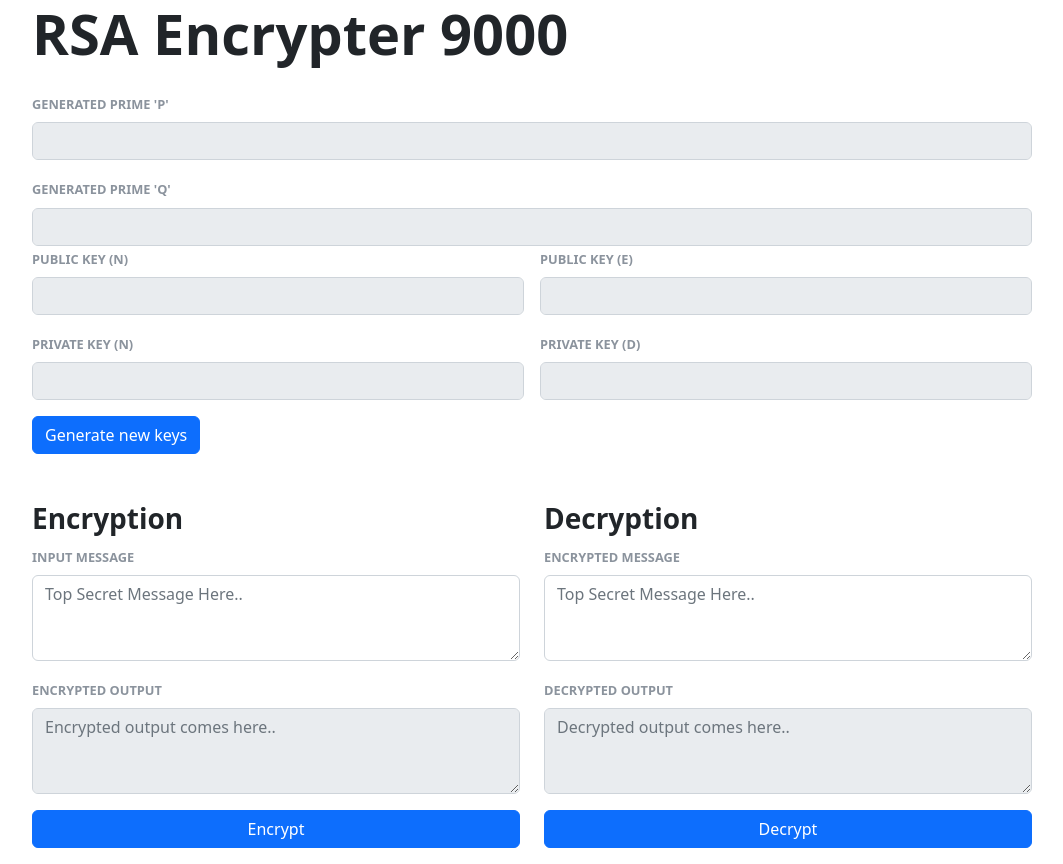
After one commit to AstroTitanus/RSA, a Flask app: template templates/rsa.html in a window 1280 px wide. The commit adds this page. Shown: the whole page, without its empty margins (108-1171 px from the left). Run offline with Flask 2, Linux system fonts and the light colour scheme; the template is opened without the code that fills it, so the values that code supplies are empty.

Commit message:
version 1.0 finished

```diff
--- a/app.py
+++ b/app.py
@@ -1,104 +1,97 @@
 # Importing
-from flask import Flask, render_template, request, send_file, redirect
-from werkzeug.utils import secure_filename
-import os
-import sys
-
+from flask import Flask, render_template, request
 
 # Importing custom libs
 from lib.rsa import RSA
 
-
 # Env setup
 app = Flask(__name__)
 
+# Mini helper
+def get_missing_data(data_arr, expected_arr):
+    missing = []
+    for expected_item in expected_arr:
+        if expected_item not in data_arr:
+            missing.append(f"Oops, {expected_item} seems to be missing.")
+
+    return missing
+
+def get_clear_data():
+    rsa = RSA()
+    data = {}
+    data['prime_p'] = rsa.primes['p']
+    data['prime_q'] = rsa.primes['q']
+    data['public_key_n'] = rsa.public_key[0]
+    data['public_key_e'] = rsa.public_key[1]
+    data['private_key_n'] = rsa.private_key[0]
+    data['private_key_d'] = rsa.private_key[1]
+
+    return data
+
 
 # Flask endpoints
-@app.route('/', methods=["GET"])
+@app.route('/', methods=["GET", "POST"])
 def main_page():
+    # GET REQUEST
     if request.method == 'GET':
-        return render_template("choice.html")
+        data = get_clear_data()
+        return render_template("rsa.html", data = data)
 
+    # POST REQUEST
+    # Missing data handling
+    print(request.form.keys())
+    missing_data_errors = get_missing_data(request.form.keys(), ['action','prime_p', 'prime_q', 'public_key_n', 'public_key_e', 'private_key_n', 'private_key_d'])
+    if missing_data_errors != []:
+        data = get_clear_data()
+        return render_template("rsa.html", data = data, errors = missing_data_errors)
 
-@app.route('/encrypt', methods=["GET", "POST"])
-def encode():
-    if request.method == 'GET':
-        return render_template("encode.html", error_data = {})
+    # Getting data
+    action = request.form.get('action')
+    prime_p = request.form.get('prime_p')
+    prime_q = request.form.get('prime_q')
 
-    # First validate input data
-    validity, error_data = validate_input_encode(request.form, request.files)
-    if not validity:
-        return render_template("encode.html", error_data = error_data, was_validated = "was-validated")
+    public_key_n = request.form.get('public_key_n')
+    public_key_e = request.form.get('public_key_e')
+    private_key_n = request.form.get('private_key_n')
+    private_key_d = request.form.get('private_key_d')
+    # Should check if public and private n are equal
 
-    # At this point we are sure the data is valid
-    image = request.files["image"]
-    message = request.form["message"]
+    # TODO: Should check if inputs are really valid numbers
+    public_key = (int(public_key_n), int(public_key_e))
+    private_key = (int(private_key_n), int(private_key_d))
 
-    # Remove old image/s
-    remove_all_from_dir("images")
-    remove_all_from_dir("encoded_images")
+    # Format data output
+    data = {}
+    data['prime_p'] = prime_p
+    data['prime_q'] = prime_q
+    data['public_key_n'] = public_key_n
+    data['public_key_e'] = public_key_e
+    data['private_key_n'] = private_key_n
+    data['private_key_d'] = private_key_d
 
-    # Save new image
-    img_path = os.path.join(app.config['UPLOAD_FOLDER'], secure_filename(image.filename))
-    image.save(img_path)
+    # Encrypting
+    rsa = RSA()
+    if action.lower() == 'encrypt':
+        data['to_encrypt'] = request.form.get('to_encrypt')
+        try:
+            encrypted = rsa.encrypt(data['to_encrypt'], public_key)
+        except Exception as e:
+            data = get_clear_data()
+            return render_template("rsa.html", data = data, errors = ['Oops, something went wrong while encrypting. Try again!'])
+        data['encrypted'] = encrypted
 
-    # Generate encoded image
-    encoded_img_name = secure_filename(image.filename).split('.')[0] + "_encoded.png"
-    encoded_img_path = f"encoded_images/{encoded_img_name}"
-    try:
-        result = encode_to_img(img_path, message, encoded_img_path)
-        if result != None and "ERROR" in result:
-            return render_template("error.html", error_message = result)
-    except:
-        return render_template("error.html", error_message = "Oops, this wasn't supposed to happen. Try again.")
+    # Decrypting
+    elif action.lower() == 'decrypt':
+        data['to_encrypt'] = request.form.get('to_encrypt')
+        data['encrypted'] = request.form.get('to_decrypt')
+        try:
+            decrypted = rsa.decrypt(data['encrypted'], private_key)
+        except Exception as e:
+            data = get_clear_data()
+            return render_template("rsa.html", data = data, errors = ['Oops, something went wrong while decrypting. Try again!'])
+        data['decrypted'] = decrypted
 
-    img_capacity = get_img_capacity(img_path)
-    if type(img_capacity) != int and  "ERROR" in img_capacity:
-        return render_template("error.html", error_message = img_capacity)
-
-    return render_template("encode_success.html", img_capacity = img_capacity, download_path = encoded_img_path)
-
-
-@app.route('/decode', methods=["GET", "POST"])
-def decode():
-    if request.method == 'GET':
-        return render_template("decode.html", error_data = {})
-
-    # First validate input data
-    validity, error_data = validate_input_decode(request.files)
-    if not validity:
-        return render_template("decode.html", error_data = error_data, was_validated = "was-validated")
-
-    # At this point we are sure the data is valid
-    image = request.files["image"]
-
-    # Remove old image/s
-    remove_all_from_dir("images_to_decode")
-
-    # Decode message from encoded image
-    img_path = os.path.join("images_to_decode", secure_filename(image.filename))
-    image.save(img_path)
-    try:
-        message = decode_from_img(img_path)
-    except:
-        return render_template("error.html", error_message = "Oops, this wasn't supposed to happen. Try again.")
-
-    return render_template("decode.html", decoded_message = message, error_data = {})
-
-
-@app.route('/download', methods=["GET"])
-def download():
-    if request.method == 'GET':
-        encoded_img_path = request.args.get("path")
-
-        if encoded_img_path.strip() == "":
-            return render_template("error.html", error_message = "Oh no, the path to the image looked very empty. Try again.")
-
-        try:
-            return send_file(encoded_img_path, as_attachment=True)
-        except:
-            return render_template("error.html", error_message = "Gosh, looks like the file you are looking for is not here.")
-
+    return render_template('rsa.html', data=data)
 
 if __name__ == "__main__":
-    app.run(debug=True)
+    app.run()
--- a/static/custom.css
+++ b/static/custom.css
@@ -1,5 +1,6 @@
 .custom-max-width {
-    max-width: 450px;
+    max-width: 1000px;
+    width: 100%;
 }
 
 #app-name {
@@ -18,3 +19,7 @@
 .custom-container-center {
     margin: 0 auto;
 }
+
+h3 {
+    font-weight: 700;
+}
--- /dev/null
+++ b/static/custom.js
@@ -0,0 +1,118 @@
+$(() => {
+
+
+    function getLanguage() {
+        let lang = $("#lang").text();
+        if (lang) return lang;
+        return undefined;
+    }
+
+
+    function getMode() {
+        let mode = $("#matrix-label").val();
+        return mode;
+    }
+
+
+    // function getUnusedLetters(tableId) {
+    //     let unusedLetters = CURR_ALPHABET;
+    //     let tableAlphabet = getTableData(tableId);
+    //     tableAlphabet.forEach(row => {
+    //         row.forEach(letter => {
+    //             unusedLetters = unusedLetters.filter(alph_letter => alph_letter != letter);
+    //         });
+    //     });
+    //     return unusedLetters
+    // }
+
+
+    // function updateUnusedPrint(unused) {
+    //     let unusedOut = unused.length != 0 ? unused.join(", ") : "✅ All alphabet characters are used.";
+    //     $("#unused-letters").text(unusedOut);
+    // }
+
+
+    // function getTableData(tableId) {
+    //     var myTableArray = [];
+
+    //     $(`table#${tableId} tr`).each(function() {
+    //         var arrayOfThisRow = [];
+    //         var tableData = $(this).find('td');
+    //         if (tableData.length > 0) {
+    //             tableData.each(function() { arrayOfThisRow.push($(this).text().toUpperCase()); });
+    //             myTableArray.push(arrayOfThisRow);
+    //         }
+    //     });
+
+    //     return myTableArray;
+    // }
+
+
+    // function setTableListeners(tableId, alphabet) {
+    //     $(`table#${tableId} tr`).each(function() {
+    //         var tableData = $(this).find('td');
+    //         if (tableData.length > 0) {
+    //             tableData.each(function() {
+    //                 $(this).on("input", function(e) {
+
+    //                     // Setup
+    //                     let text = $(this).text();
+    //                     let inputLetter = e.originalEvent.data;
+    //                     inputLetter = inputLetter == undefined ? undefined : inputLetter.toUpperCase();
+
+    //                     // Dont allow input except for valid alphabet characters
+    //                     if (alphabet.includes(inputLetter)) {
+    //                         $(this).text(inputLetter);
+    //                     } else {
+    //                         $(this).text("-");
+    //                     }
+
+    //                     // Refresh unused characters
+    //                     let unused = getUnusedLetters(tableId);
+    //                     updateUnusedPrint(unused);
+
+    //                 });
+    //             });
+    //         }
+    //     });
+
+    // }
+
+    // function setDecryptWithAlphabet(mode) {
+    //     let el = $('#decrypt-with-alphabet');
+    //     let tableDataStr = JSON.stringify(getTableData('alphabet-matrix'));
+    //     let langParam = '';
+    //     if (mode == "ADFGX") {
+    //         if (getLanguage() == 'SK') langParam = 'lang=SK&';
+    //         else if (getLanguage() == 'CZ') langParam = 'lang=CZ&';
+    //     }
+    //     el.attr("href", `/decrypt?mode=${mode}&${langParam}alphabet=${tableDataStr}`);
+    // }
+
+    // // Default alphabet
+    // CURR_ALPHABET = ALPHABET_LONG;
+
+    // // Set alphabet according to mode
+    // let mode = getMode();
+    // if (mode == "ADFGX") {
+    //     if (getLanguage() == 'SK') CURR_ALPHABET = ALPHABET_SK;
+    //     else if (getLanguage() == 'CZ') CURR_ALPHABET = ALPHABET_CZ;
+    // }
+
+    // // Set input listeners to all td
+    // setTableListeners("alphabet-matrix", CURR_ALPHABET);
+
+    // // Print initial unused characters
+    // let unused = getUnusedLetters("alphabet-matrix");
+    // updateUnusedPrint(unused);
+
+    // // Set href on decrypt with alphabet links
+    // setDecryptWithAlphabet(mode);
+
+    $('#form').submit((e) => {
+        let action = e.originalEvent.submitter.innerText;
+        let customInput = $("<input>", { type: "hidden", name: "action", value: action });
+        $('#form').append(customInput);
+    });
+
+});
--- a/templates/base_layout.html
+++ b/templates/base_layout.html
@@ -7,6 +7,7 @@
     <script src="https://cdn.jsdelivr.net/npm/bootstrap@5.2.2/dist/js/bootstrap.bundle.min.js" integrity="sha384-OERcA2EqjJCMA+/3y+gxIOqMEjwtxJY7qPCqsdltbNJuaOe923+mo//f6V8Qbsw3" crossorigin="anonymous"></script>
     <script src="https://code.jquery.com/jquery-3.6.1.min.js" integrity="sha256-o88AwQnZB+VDvE9tvIXrMQaPlFFSUTR+nldQm1LuPXQ=" crossorigin="anonymous"></script>
     <link href="{{ url_for('static', filename='custom.css') }}" rel="stylesheet">
+    <script src="{{ url_for('static', filename='custom.js') }}"></script>
     <meta http-equiv="X-UA-Compatible" content="IE=edge">
     <meta name="viewport" content="width=device-width, initial-scale=1.0">
     <title>Decode</title>
--- /dev/null
+++ b/templates/rsa.html
@@ -0,0 +1,107 @@
+{% extends "base_layout.html" %}
+
+{% block heading %}
+    <div class="heading-container mb-4">
+        <h1 id="app-name">RSA Encrypter 9000</h1>
+    </div>
+{% endblock heading %}
+
+{% block content %}
+    <form action="/" method="post" enctype="multipart/form-data" id="form" class="{{ was_validated }}">
+
+        {% for error in errors %}
+        <div class="alert alert-danger text-center" role="alert">
+            {{ error }}
+        </div>
+        {% endfor %}
+
+        <div class="mb-3">
+            <label for="formFile" class="form-label">Generated prime 'p'</label>
+            <input class="form-control" type="text" value="{{ data['prime_p'] }}" aria-label="readonly input example" disabled readonly>
+            <input class="form-control" type="hidden" name="prime_p" value="{{ data['prime_p'] }}">
+        </div>
+
+        <div class="mb-3">
+            <label for="formFile" class="form-label">Generated prime 'q'</label>
+            <input class="form-control" type="text" value="{{ data['prime_q'] }}" aria-label="readonly input example" disabled readonly>
+            <input class="form-control" type="hidden" name="prime_q" value="{{ data['prime_q'] }}"
+        </div>
+
+        <div class="mb-3">
+            <div class="row g-3">
+                <div class="col">
+                    <label for="formFile" class="form-label">Public key (n)</label>
+                    <input class="form-control" type="text" value="{{ data['public_key_n'] }}" aria-label="readonly input example" disabled readonly>
+                    <input class="form-control" type="hidden" name="public_key_n" value="{{ data['public_key_n'] }}">
+                </div>
+                <div class="col">
+                    <label for="formFile" class="form-label">Public key (e)</label>
+                    <input class="form-control" type="text" value="{{ data['public_key_e'] }}" aria-label="readonly input example" disabled readonly>
+                    <input class="form-control" type="hidden" name="public_key_e" value="{{ data['public_key_e'] }}">
+                </div>
+            </div>
+        </div>
+
+        <div class="mb-3">
+            <div class="row g-3">
+                <div class="col">
+                    <label for="formFile" class="form-label">Private key (n)</label>
+                    <input class="form-control" type="text" value="{{ data['private_key_n'] }}" aria-label="readonly input example" disabled readonly>
+                    <input class="form-control" type="hidden" name="private_key_n" value="{{ data['private_key_n'] }}">
+                </div>
+                <div class="col">
+                    <label for="formFile" class="form-label">Private key (d)</label>
+                    <input class="form-control" type="text" value="{{ data['private_key_d'] }}" aria-label="readonly input example" disabled readonly>
+                    <input class="form-control" type="hidden" name="private_key_d" value="{{ data['private_key_d'] }}">
+                </div>
+            </div>
+        </div>
+
+        <div>
+            <a href="/" class="btn btn-primary">Generate new keys</a>
+        </div>
+
+        <div class="mt-5">
+            <div class="row">
+                <div class="col">
+                    <h3>Encryption</h3>
+                    <div class="mb-3">
+                        <label for="to_encrypt" class="form-label">Input Message</label>
+                        <textarea class="form-control" name="to_encrypt" rows="3" placeholder="Top Secret Message Here.." required>{{ data['to_encrypt'] }}</textarea>
+                    </div>
+
+                    <div class="mb-3">
+                        <label for="encrypted" class="form-label">Encrypted Output</label>
+                        <textarea class="form-control" name="encrypted" rows="3" placeholder="Encrypted output comes here.." aria-label="readonly input example" disabled readonly>{{ data['encrypted']}}</textarea>
+                    </div>
+
+                    <div class="d-grid gap-2">
+                        <button class="btn btn-primary" type="submit">Encrypt</button>
+                    </div>
+                </div>
+
+                <div class="col">
+                    <h3>Decryption</h3>
+                    <div class="mb-3">
+                        <label for="to_decrypt" class="form-label">Encrypted Message</label>
+                        <textarea class="form-control" name="to_decrypt" rows="3" placeholder="Top Secret Message Here..">{{ data['encrypted']}}</textarea>
+                    </div>
+
+                    <div class="mb-3">
+                        <label for="decrypted" class="form-label">Decrypted Output</label>
+                        <textarea class="form-control" name="decrypted" rows="3" placeholder="Decrypted output comes here.." aria-label="readonly input example" disabled readonly>{{ data['decrypted'] }}</textarea>
+                    </div>
+
+                    <div class="d-grid gap-2">
+                        <button class="btn btn-primary" type="submit">Decrypt</button>
+                    </div>
+                </div>
+            </div>
+        </div>
+
+
+
+
+
+    </form>
+{% endblock content %}
```
Also changed, not shown: lib/rsa.py (+35 -4 lines), templates/choice.html (deleted, +0 -14 lines), templates/decode.html (deleted, +0 -46 lines), templates/encode.html (deleted, +0 -34 lines), templates/encode_success.html (deleted, +0 -23 lines), templates/error.html (deleted, +0 -16 lines), test/test.py (+2 -2 lines), 2 other files.
